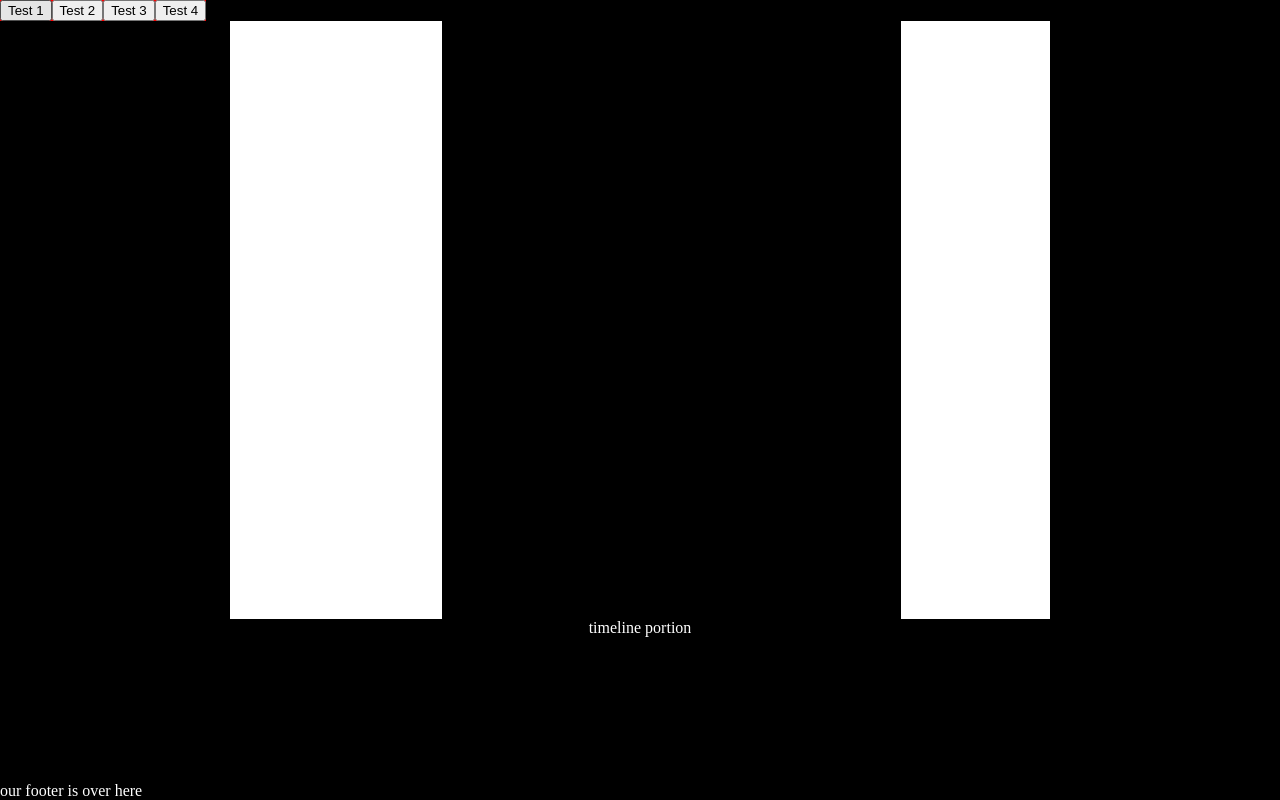
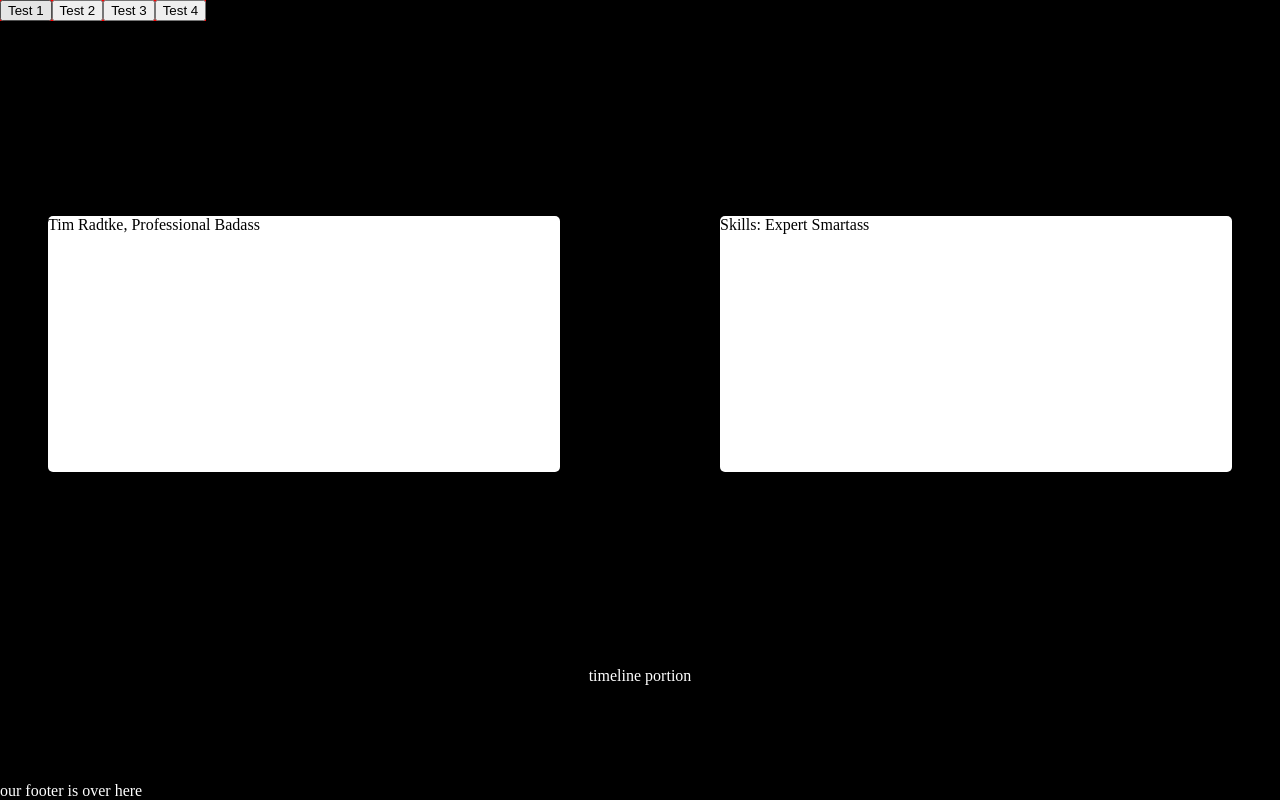
Before and after one commit to timotah/portfolio, a website: page public/fresh.html in a window 1280 px wide. Drawn offline with Linux system fonts and the light colour scheme.

Commit message:
some css changes and pseudo code decisions

```diff
--- a/nodemon.json
+++ b/nodemon.json
@@ -1,5 +1,5 @@
 {
   "watch": ["server.js", "public/**/*"],
-  "ext": "js,html,css",
+  "ext": "js,html,css,json",
   "exec": "node server.js"
 }
--- a/public/global.css
+++ b/public/global.css
@@ -20,14 +20,13 @@
 body {
   margin: 0;
   padding: 0;
-  min-height: 100vh;
+  min-height: 100dvh;
   background: black;
-  color: white;
 }
 
 header {
   flex-shrink: 0; /* don't allow header to shrink */
-
+  height: auto;
   & nav {
     background: red;
   }
@@ -41,27 +40,37 @@ header {
 }
 
 main {
-  /* allow main to take up all available space */
+  /* */
+  display: flex;
   flex: 1;
 
   .resume {
     /* we want this section to take up 100% to allow for inner columns */
     width: 100%;
-    justify-content: space-around;
     flex: 4; /* 80% space of main */
+    justify-content: center;
+    gap: 10rem;
+    align-items: center;
   }
 
   .col-tile {
     justify-content: center;
     background-color: white;
+    height: 20dvw;
+    width: 40dvw;
+    border-radius: 5px;
+    color: black;
   }
 
   .timeline {
     justify-content: center;
     flex: 1; /* 20% space of main */
+    color: white;
   }
 }
 
 footer {
   flex-shrink: 0; /* don't allow footer to shrink */
+  height: auto;
+  color: white;
 }
```
Also changed, not shown: psuedo.md (+8 -0 lines).
